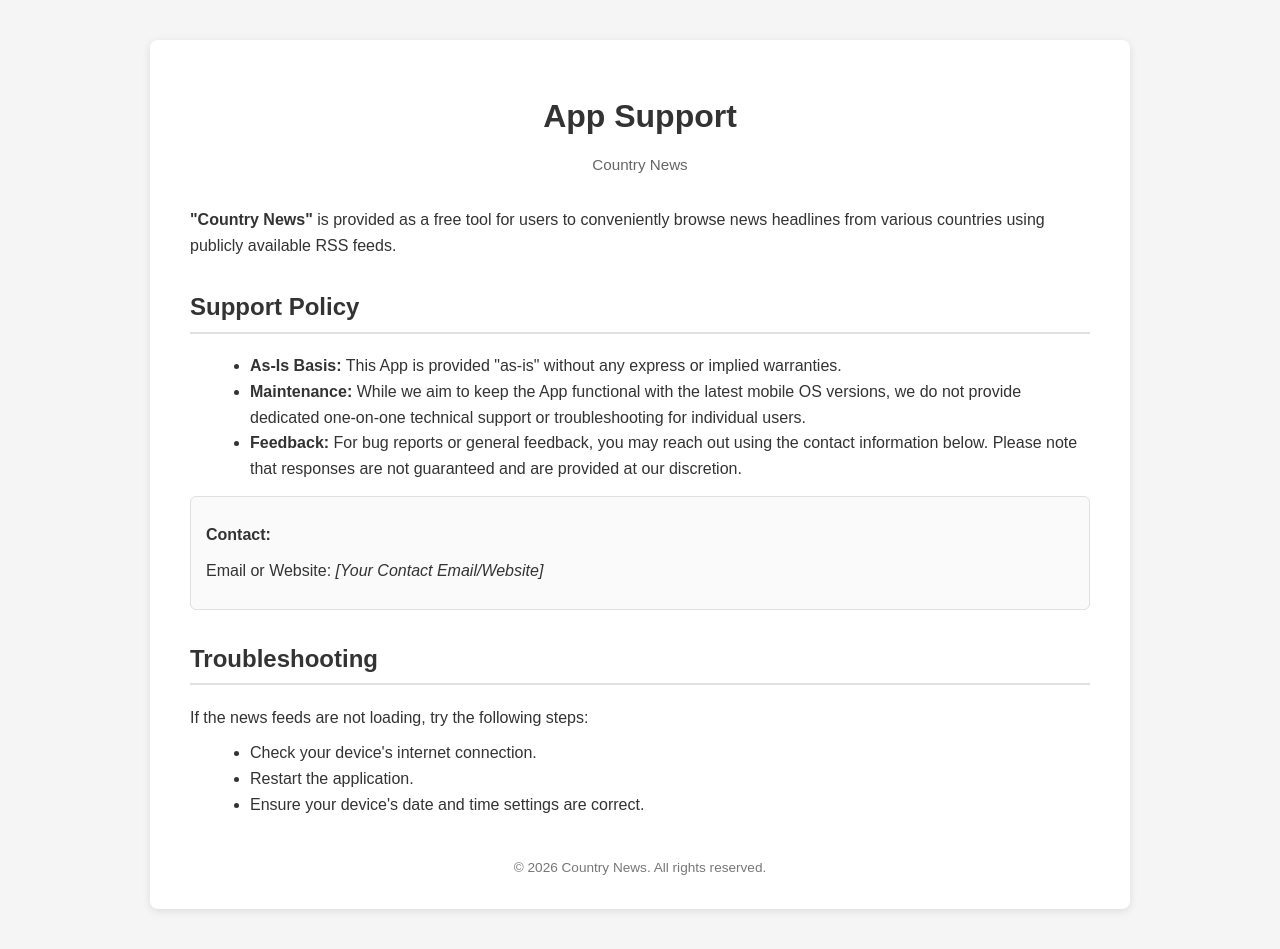
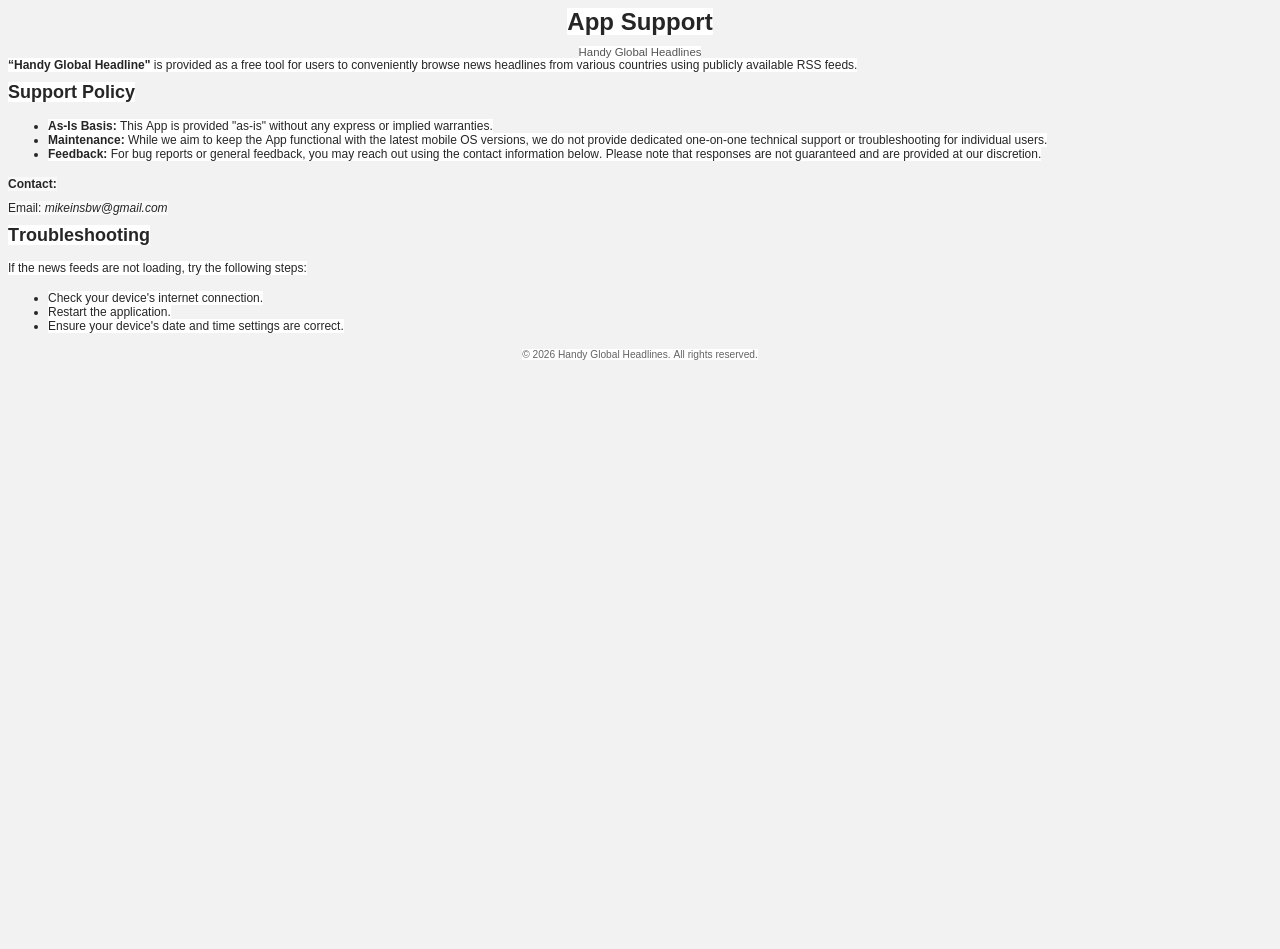
Before and after one commit to mikeinsgsummer/handyglobalheadline, a website: page Privacy and Support Policy/support_policy.html in a window 1280 px wide. After the commit the page ends 800 px from the top, so only its background shows below. Drawn offline with Linux system fonts and the light colour scheme.

Commit message:
Rebrand to Handy Global Headlines and prepare for GitHub Pages deployment

```diff
--- a/Privacy and Support Policy/support_policy.html
+++ b/Privacy and Support Policy/support_policy.html
@@ -1,94 +1,42 @@
-<!DOCTYPE html>
-<html lang="en">
+<!DOCTYPE html PUBLIC "-//W3C//DTD HTML 4.01//EN" "http://www.w3.org/TR/html4/strict.dtd">
+<html>
 <head>
-  <meta charset="UTF-8">
-  <meta name="viewport" content="width=device-width, initial-scale=1.0">
-  <title>Support Policy - Country News</title>
-  <style>
-    body {
-      font-family: Arial, Helvetica, sans-serif;
-      line-height: 1.6;
-      margin: 0;
-      padding: 0;
-      background-color: #f5f5f5;
-      color: #333;
-    }
-    .container {
-      max-width: 900px;
-      margin: 40px auto;
-      background: #ffffff;
-      padding: 30px 40px;
-      border-radius: 8px;
-      box-shadow: 0 2px 8px rgba(0, 0, 0, 0.1);
-    }
-    h1 {
-      text-align: center;
-      margin-bottom: 10px;
-    }
-    .subtitle {
-      text-align: center;
-      font-size: 0.95em;
-      color: #666;
-      margin-bottom: 30px;
-    }
-    h2 {
-      margin-top: 30px;
-      border-bottom: 2px solid #e0e0e0;
-      padding-bottom: 5px;
-    }
-    p {
-      margin: 10px 0;
-    }
-    ul {
-      margin: 10px 0 10px 20px;
-    }
-    footer {
-      margin-top: 40px;
-      text-align: center;
-      font-size: 0.85em;
-      color: #777;
-    }
-    .contact {
-      background: #fafafa;
-      border: 1px solid #e0e0e0;
-      padding: 15px;
-      border-radius: 6px;
-      margin-top: 15px;
-    }
+  <meta http-equiv="Content-Type" content="text/html; charset=utf-8">
+  <meta http-equiv="Content-Style-Type" content="text/css">
+  <title></title>
+  <meta name="Generator" content="Cocoa HTML Writer">
+  <meta name="CocoaVersion" content="2575.7">
+  <style type="text/css">
+    body {background-color: #f2f2f2}
+    p.p2 {margin: 0.0px 0.0px 0.0px 0.0px; text-align: center; font: 11.4px Arial; color: #535353; -webkit-text-stroke: #535353}
+    p.p3 {margin: 0.0px 0.0px 10.0px 0.0px; font: 12.0px Arial; color: #262626; -webkit-text-stroke: #262626}
+    p.p6 {margin: 0.0px 0.0px 0.0px 0.0px; text-align: center; font: 10.2px Arial; color: #646464; -webkit-text-stroke: #646464}
+    li.li5 {margin: 0.0px 0.0px 0.0px 0.0px; font: 12.0px Arial; color: #262626; -webkit-text-stroke: #262626}
+    span.s1 {font-kerning: none; background-color: #ffffff}
+    span.s2 {background-color: #ffffff; -webkit-text-stroke: 0px #000000}
+    span.s3 {font-kerning: none; background-color: #f9f9f9}
+    ul.ul1 {list-style-type: disc}
   </style>
 </head>
 <body>
-  <div class="container">
-    <h1>App Support</h1>
-    <div class="subtitle">Country News</div>
-
-    <p>
-      <strong>"Country News"</strong> is provided as a free tool for users to conveniently browse news headlines from various countries using publicly available RSS feeds.
-    </p>
-
-    <h2>Support Policy</h2>
-    <ul>
-      <li><strong>As-Is Basis:</strong> This App is provided "as-is" without any express or implied warranties.</li>
-      <li><strong>Maintenance:</strong> While we aim to keep the App functional with the latest mobile OS versions, we do not provide dedicated one-on-one technical support or troubleshooting for individual users.</li>
-      <li><strong>Feedback:</strong> For bug reports or general feedback, you may reach out using the contact information below. Please note that responses are not guaranteed and are provided at our discretion.</li>
-    </ul>
-
-    <div class="contact">
-      <p><strong>Contact:</strong></p>
-      <p>Email or Website: <em>[Your Contact Email/Website]</em></p>
-    </div>
-
-    <h2>Troubleshooting</h2>
-    <p>If the news feeds are not loading, try the following steps:</p>
-    <ul>
-      <li>Check your device's internet connection.</li>
-      <li>Restart the application.</li>
-      <li>Ensure your device's date and time settings are correct.</li>
-    </ul>
-
-    <footer>
-      &copy; 2026 Country News. All rights reserved.
-    </footer>
-  </div>
+<h1 style="margin: 0.0px 0.0px 10.0px 0.0px; text-align: center; font: 24.0px Arial; color: #262626; -webkit-text-stroke: #262626"><span class="s1"><b>App Support</b><b></b></span></h1>
+<p class="p2"><span class="s1">Handy Global Headlines</span></p>
+<p class="p3"><span class="s1"><b>“Handy Global Headline"</b> is provided as a free tool for users to conveniently browse news headlines from various countries using publicly available RSS feeds.</span></p>
+<h2 style="margin: 0.0px 0.0px 14.9px 0.0px; font: 18.0px Arial; color: #262626; -webkit-text-stroke: #262626"><span class="s1"><b>Support Policy</b><b></b></span></h2>
+<ul class="ul1">
+  <li class="li5"><span class="s2"><b></b></span><span class="s1"><b>As-Is Basis:</b> This App is provided "as-is" without any express or implied warranties.</span></li>
+  <li class="li5"><span class="s2"><b></b></span><span class="s1"><b>Maintenance:</b> While we aim to keep the App functional with the latest mobile OS versions, we do not provide dedicated one-on-one technical support or troubleshooting for individual users.</span></li>
+  <li class="li5"><span class="s2"><b></b></span><span class="s1"><b>Feedback:</b> For bug reports or general feedback, you may reach out using the contact information below. Please note that responses are not guaranteed and are provided at our discretion.</span></li>
+</ul>
+<p class="p3"><span class="s3"><b>Contact:</b><b></b></span></p>
+<p class="p3"><span class="s3">Email: <i>mikeinsbw@gmail.com</i><i></i></span></p>
+<h2 style="margin: 0.0px 0.0px 14.9px 0.0px; font: 18.0px Arial; color: #262626; -webkit-text-stroke: #262626"><span class="s1"><b>Troubleshooting</b><b></b></span></h2>
+<p class="p3"><span class="s1">If the news feeds are not loading, try the following steps:</span></p>
+<ul class="ul1">
+  <li class="li5"><span class="s2"></span><span class="s1">Check your device's internet connection.</span></li>
+  <li class="li5"><span class="s2"></span><span class="s1">Restart the application.</span></li>
+  <li class="li5"><span class="s2"></span><span class="s1">Ensure your device's date and time settings are correct.</span></li>
+</ul>
+<p class="p6"><span class="s1">© 2026 Handy Global Headlines. All rights reserved.</span></p>
 </body>
 </html>
```
Also changed, not shown: Privacy and Support Policy/privacy_policy.html (+32 -83 lines), netlify/functions/proxy.js (added, +31 -0 lines), netlify.toml (added), 4 other files.
